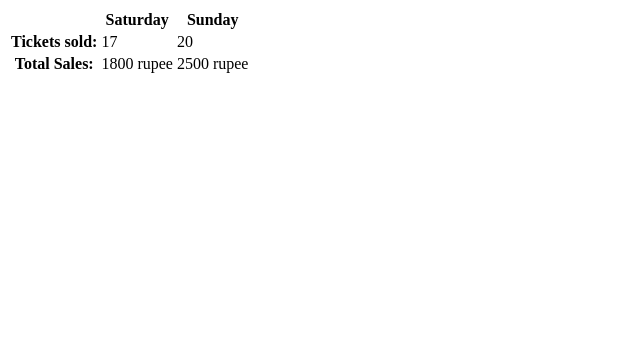
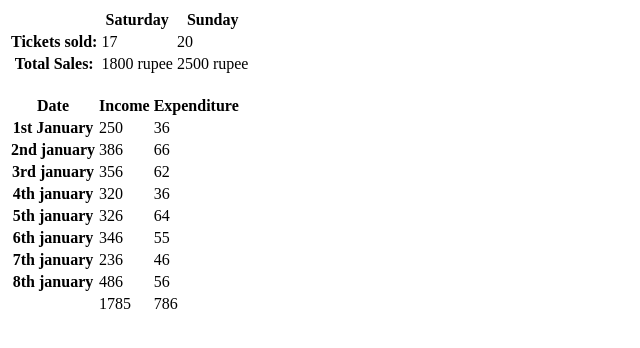
Before and after one commit to Muhammed-Moinuddin/HTML, a plain HTML site: page tables.html in a window 1280 px wide. Shown: the whole page, without its empty margins (0-640 px from the left). Drawn offline with Linux system fonts and the light colour scheme.

Commit message:
Update tables.html
Added long tables in feature

```diff
--- a/tables.html
+++ b/tables.html
@@ -21,5 +21,67 @@
             <td>2500 rupee</td>
         </tr>
     </table>
+    <br />
+     <!--
+            Doing work of long tables
+        -->
+        <table>
+            <thead>
+                <tr>
+                    <th>Date</th>
+                    <th>Income</th>
+                    <th>Expenditure</th>
+                </tr>
+            </thead>
+                <tbody>
+                <tr>
+                    <th>1st January</th>
+                    <td>250</td>
+                    <td>36</td>
+                </tr>
+                <tr>
+                    <th>2nd january</th>
+                    <td>386</td>
+                    <td>66</td>
+                </tr>
+                <tr>
+                    <th>3rd january</th>
+                    <td>356</td>
+                    <td>62</td>
+                </tr>
+                <tr>
+                    <th>4th january</th>
+                    <td>320</td>
+                    <td>36</td>
+                </tr>
+                <tr>
+                    <th>5th january</th>
+                    <td>326</td>
+                    <td>64</td>
+                </tr>
+                <tr>
+                    <th>6th january</th>
+                    <td>346</td>
+                    <td>55</td>
+                </tr>
+                <tr>
+                    <th>7th january</th>
+                    <td>236</td>
+                    <td>46</td>
+                </tr>
+                <tr>
+                    <th>8th january</th>
+                    <td>486</td>
+                    <td>56</td>
+                </tr>
+                <tfoot>
+                     <tr>
+                         <td></td>
+                         <td>1785</td>
+                         <td>786</td>
+                     </tr>
+                </tfoot>
+            </tbody>
+        </table>
 </body>
 </html>
```
